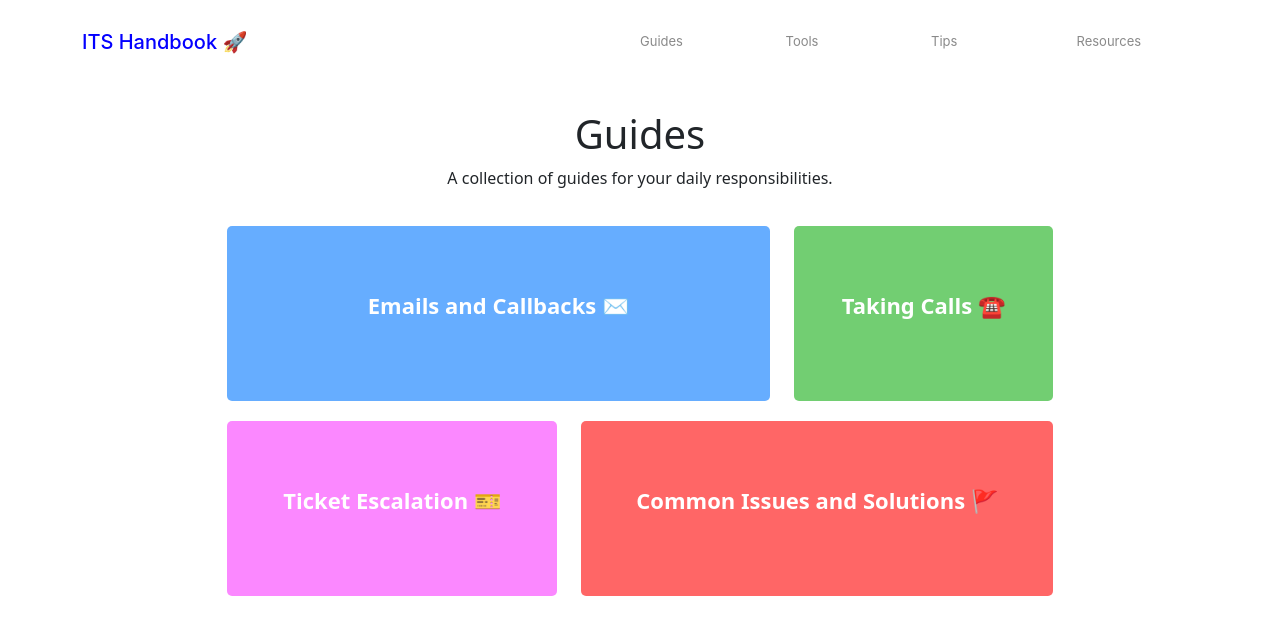
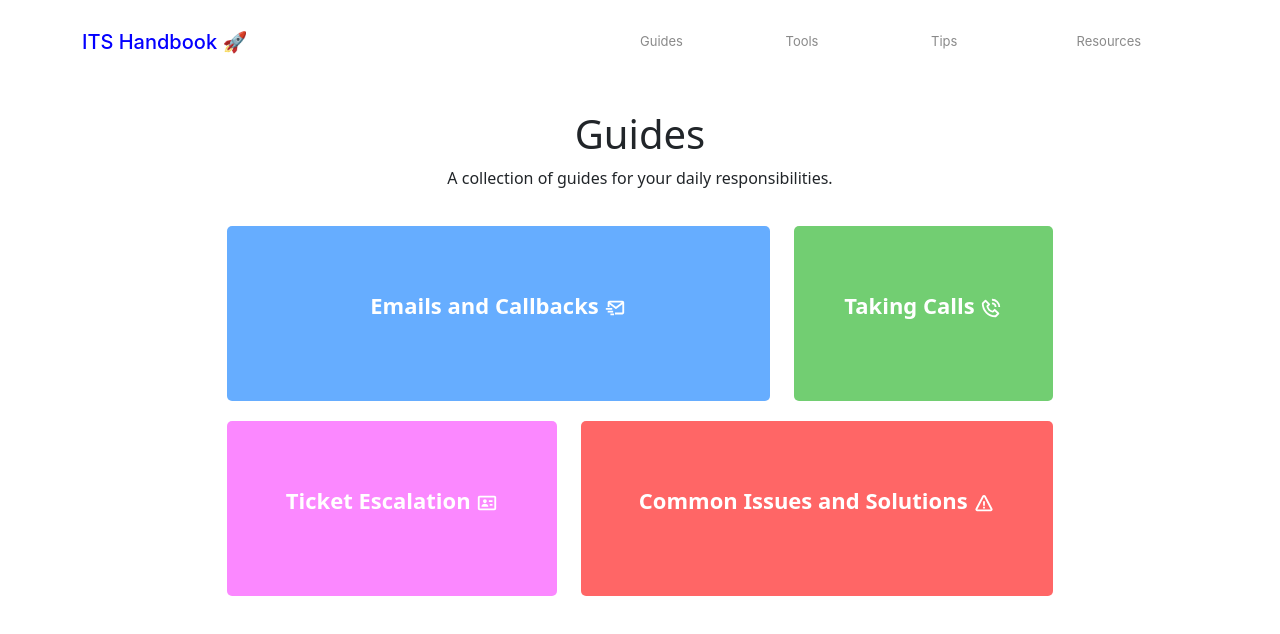
Before and after one commit to michaelsheng15/yr-guide, a React (Create React App) app: page /guides in a window 1280 px wide. Shown: the top 634 px of the page. Built offline with nearby package versions, Linux system fonts and the light colour scheme.

Commit message:
Added icons

```diff
--- a/src/Views/Guides/GuideHome.js
+++ b/src/Views/Guides/GuideHome.js
@@ -2,9 +2,12 @@ import React from "react";
 import { Row, Col, Container } from "react-bootstrap";
 import "./GuideHome.css";
 import NavCard from "../../Components/NavCard";
+import { Link } from "react-router-dom";
 
-
-import { Link } from "react-router-dom";
+import { BiMailSend } from "react-icons/bi";
+import { BiPhoneCall } from "react-icons/bi";
+import { BiError } from "react-icons/bi";
+import { BiIdCard } from "react-icons/bi";
 
 const GuideHome = () => {
   return (
@@ -21,14 +24,18 @@ const GuideHome = () => {
           <Col sm={8}>
             <Link to="/home" style={{ textDecoration: "none" }}>
               <div className="guide-box" id="email">
-                <p className="box-text">Emails and Callbacks ✉️</p>
+                <p className="box-text">
+                  Emails and Callbacks <BiMailSend />
+                </p>
               </div>
             </Link>
           </Col>
           <Col sm={4}>
             <Link to="/home" style={{ textDecoration: "none" }}>
               <div className="guide-box" id="phone">
-                <p className="box-text">Taking Calls ☎️</p>
+                <p className="box-text">
+                  Taking Calls <BiPhoneCall />
+                </p>
               </div>
             </Link>
           </Col>
@@ -40,14 +47,18 @@ const GuideHome = () => {
           <Col sm={5}>
             <Link to="/ticketescalation" style={{ textDecoration: "none" }}>
               <div className="guide-box" id="esc">
-                <p className="box-text">Ticket Escalation 🎫</p>
+                <p className="box-text">
+                  Ticket Escalation <BiIdCard />
+                </p>
               </div>
             </Link>
           </Col>
           <Col sm={7}>
             <Link to="/home" style={{ textDecoration: "none" }}>
               <div className="guide-box" id="common">
-                <p className="box-text">Common Issues and Solutions 🚩</p>
+                <p className="box-text">
+                  Common Issues and Solutions <BiError />
+                </p>
               </div>
             </Link>
           </Col>
--- a/src/Views/Guides/TicketEscalation.js
+++ b/src/Views/Guides/TicketEscalation.js
@@ -3,6 +3,8 @@ import { Row, Col, Container } from "react-bootstrap";
 import "./TicketEscalation.css";
 
 import NavCard from "../../Components/NavCard";
+import { BiDetail } from "react-icons/bi";
+import { BiBookBookmark } from "react-icons/bi";
 
 const TicketEscalation = () => {
   return (
@@ -33,7 +35,9 @@ const TicketEscalation = () => {
             </div>
 
             <div className="terms-card">
-              <h6 className="card-h">Key Terms</h6>
+              <h6 className="card-h">
+                Key Terms <BiBookBookmark />
+              </h6>
               <p className="esc-p">
                 <strong>LSS/FSS:</strong> Field Support Specialist
               </p>
@@ -52,7 +56,9 @@ const TicketEscalation = () => {
       </Container>
 
       <div className="esc-guide-back">
-        <h3 className="esc-sub-header">Ticket Escalation Guide</h3>
+        <h3 className="esc-sub-header">
+          Ticket Escalation Guide <BiDetail />
+        </h3>
         <Container className="esc-container">
           <Row className="esc-row">
             <h3 className="esc-h">#1: Deciding to Escalate</h3>
@@ -120,8 +126,7 @@ const TicketEscalation = () => {
                   Transportation {">"} SC_TransportationServices
                 </p>
                 <p className="esc-p">
-                  CS/LCS/RapidCo/CAO/Finance/YTN{" "}
-                  {">"} SC_ServiceDesk2ndLevel
+                  CS/LCS/RapidCo/CAO/Finance/YTN {">"} SC_ServiceDesk2ndLevel
                 </p>
                 <p className="esc-p">
                   Hardware Specific Issues {">"} SC_ServiceDesk2ndLevel
--- a/src/Views/Resources.css
+++ b/src/Views/Resources.css
@@ -49,6 +49,7 @@
 }
 
 .res-sub-header{
-  font-size: 22px;
+  font-size: 25px;
   color: rgb(39, 39, 39);
+  font-weight: 600;
 }
--- a/src/Views/Tips.css
+++ b/src/Views/Tips.css
@@ -16,7 +16,7 @@
   box-shadow: 0 4px 8px 0 rgba(236, 236, 236, 0.6),
     0 6px 20px 0 rgba(236, 236, 236, 0.6);
   transition: box-shadow 0.3s;
-  border: #c5c5c554 1.5px solid;
+  border: #b3b3b354 1.5px solid;
 }
 
 .tip-container:hover {
--- a/src/Views/Tools.css
+++ b/src/Views/Tools.css
@@ -47,3 +47,8 @@
 .tools-row h3 {
   margin-bottom: 20px;
 }
+
+.tools-sub-header{
+  font-size: 25px;
+  font-weight: 600;
+}
--- a/src/Views/Tools.js
+++ b/src/Views/Tools.js
@@ -2,6 +2,13 @@ import React from "react";
 import { Row, Col, Container, Card, Button } from "react-bootstrap";
 import NavCard from "../Components/NavCard";
 import "./Tools.css";
+import { BiGitPullRequest } from "react-icons/bi";
+import { BiCube } from "react-icons/bi";
+import { BiCollection } from "react-icons/bi";
+
+
+
+
 
 const Tools = () => {
   return (
@@ -15,7 +22,7 @@ const Tools = () => {
       <Container className="tools-container">
         <div>
           <Row className="tools-row">
-            <h3>Request Systems</h3>
+            <h3 className='tools-sub-header'>Request Systems <BiGitPullRequest /></h3>
             <Col className="tools-col">
               <Card className="tools-card">
                 <Card.Img variant="top" src="" />
@@ -80,7 +87,7 @@ const Tools = () => {
       <Container className="tools-container">
         <div>
           <Row className="tools-row">
-            <h3>IT Exclusive Tools</h3>
+            <h3 className='tools-sub-header'>IT Exclusive Tools <BiCube /></h3>
             <Col className="tools-col">
               <Card className="tools-card">
                 <Card.Img variant="top" src="" />
@@ -175,7 +182,7 @@ const Tools = () => {
       <Container className="tools-container">
         <div>
           <Row className="tools-row">
-            <h3>York Region Applications</h3>
+            <h3 className='tools-sub-header'>York Region Applications <BiCollection /></h3>
             <Col className="tools-col">
               <Card className="tools-card">
                 <Card.Img variant="top" src="" />
```
